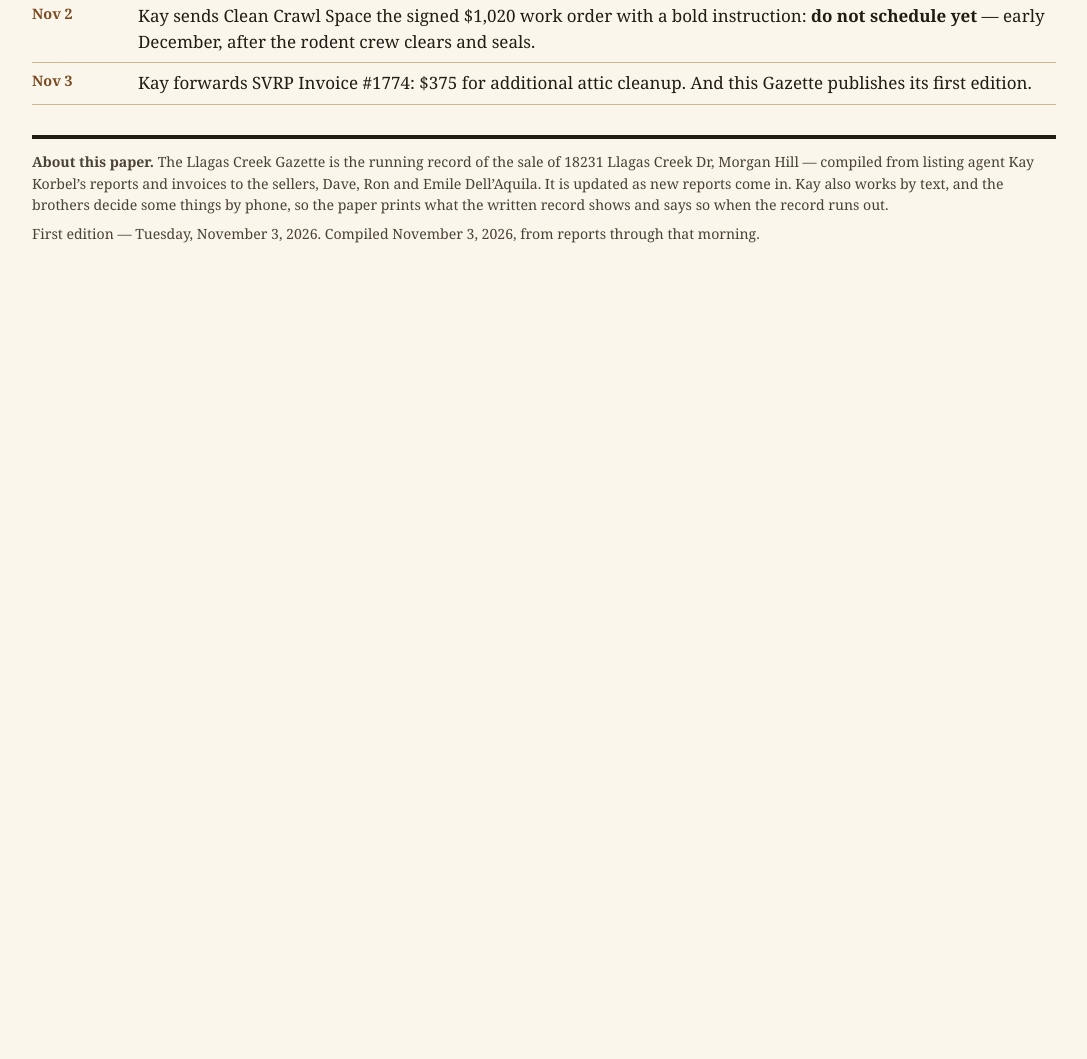
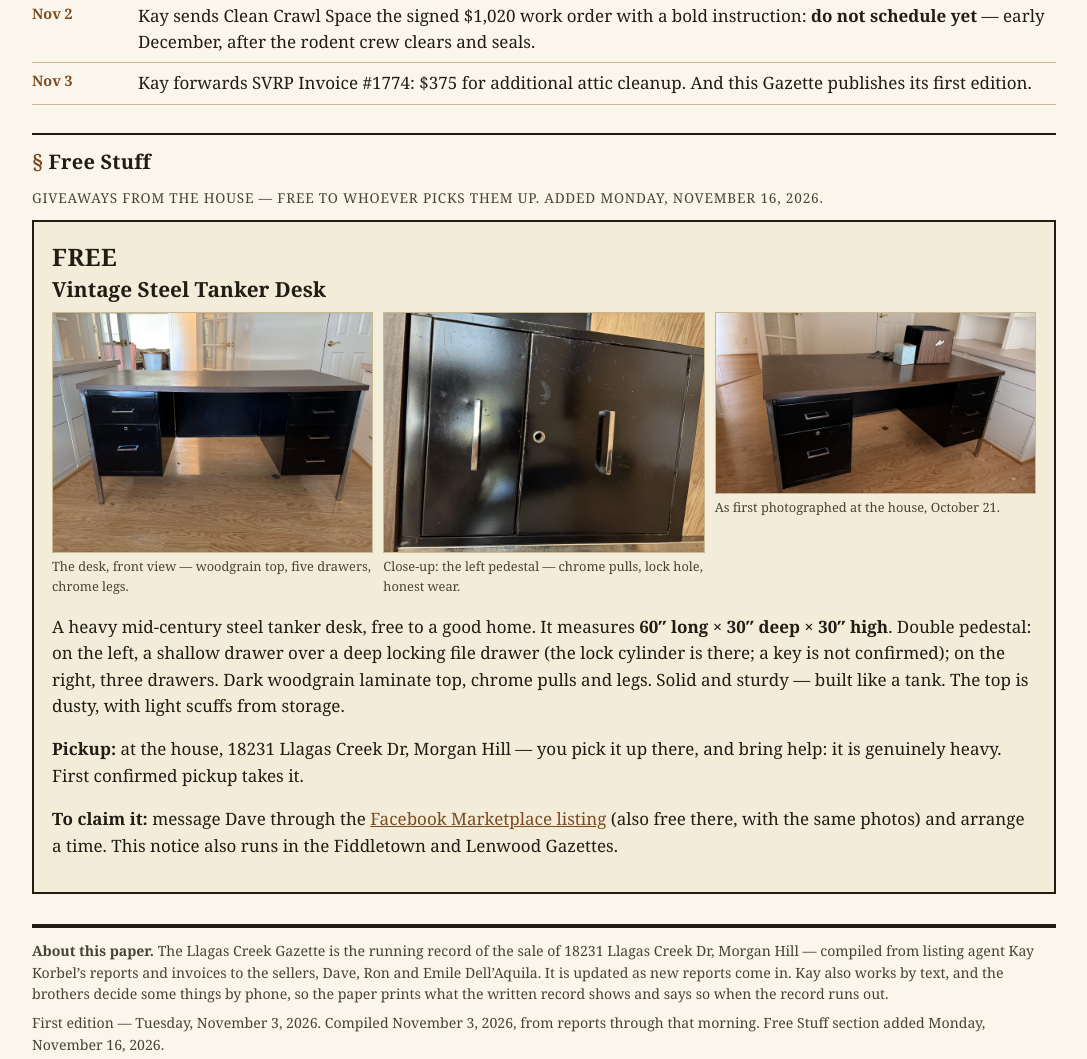
Before and after one commit to davedellaquila/llagas-creek-gazette, a plain HTML site: page index.html in a window 1280 px wide. Shown: the part 4885-5944 px from the top of the page, without its empty margins (96-1183 px from the left). Before the commit the page ends 5185 px from the top, so only its background shows below. Drawn offline with Linux system fonts and the light colour scheme.

Commit message:
Free Stuff: vintage steel tanker desk giveaway with the listing's three photos (Nov 16, 2026)

```diff
--- a/index.html
+++ b/index.html
@@ -106,6 +106,14 @@
   }
   .lightbox .lb-close{position:absolute; top:14px; right:16px}
   img.story-photo{cursor:zoom-in; max-width:100%; height:auto}
+  /* Free Stuff */
+  .free-item{border:2px solid var(--rule); background:var(--box); padding:16px 18px; margin:0 0 14px}
+  .free-item .price{font-size:1.5rem; font-weight:900; letter-spacing:.02em; margin:0 0 2px}
+  .free-item h4{font-size:1.3rem; margin:0 0 8px; line-height:1.2}
+  .free-photos{display:flex; gap:10px; flex-wrap:wrap; margin:10px 0}
+  .free-photos figure{margin:0; flex:1 1 200px}
+  .free-photos img{width:100%; height:auto; display:block; border:1px solid var(--box-line)}
+  .free-photos figcaption{font-size:.8rem; color:var(--ink-soft); margin-top:4px}
 </style>
 </head>
 <body>
@@ -251,9 +259,33 @@
     <li><span class="when">Nov 3</span><span class="what">Kay forwards SVRP Invoice #1774: $375 for additional attic cleanup. And this Gazette publishes its first edition.</span></li>
   </ul>
 
+  <h3 class="section"><span class="no">§</span> Free Stuff</h3>
+  <p class="byline">Giveaways from the house — free to whoever picks them up. Added Monday, November 16, 2026.</p>
+  <article class="free-item">
+    <p class="price">FREE</p>
+    <h4>Vintage Steel Tanker Desk</h4>
+    <div class="free-photos">
+      <figure>
+        <img class="story-photo" src="photos/tanker-desk-01-front.jpg" alt="Front view of the vintage steel tanker desk: dark woodgrain top, two drawers on the left including the locking file drawer, three drawers on the right, chrome legs">
+        <figcaption>The desk, front view — woodgrain top, five drawers, chrome legs.</figcaption>
+      </figure>
+      <figure>
+        <img class="story-photo" src="photos/tanker-desk-02-pedestal.jpg" alt="Close-up of the left pedestal's drawer fronts: black steel, chrome pulls, and the lock hole of the file drawer, with honest finish wear">
+        <figcaption>Close-up: the left pedestal — chrome pulls, lock hole, honest wear.</figcaption>
+      </figure>
+      <figure>
+        <img class="story-photo" src="photos/tanker-desk-03-original.jpg" alt="The tanker desk as first photographed in the garage on October 21, 2026, still dusty from storage">
+        <figcaption>As first photographed at the house, October 21.</figcaption>
+      </figure>
+    </div>
+    <p>A heavy mid-century steel tanker desk, free to a good home. It measures <strong>60&Prime; long &times; 30&Prime; deep &times; 30&Prime; high</strong>. Double pedestal: on the left, a shallow drawer over a deep locking file drawer (the lock cylinder is there; a key is not confirmed); on the right, three drawers. Dark woodgrain laminate top, chrome pulls and legs. Solid and sturdy — built like a tank. The top is dusty, with light scuffs from storage.</p>
+    <p><strong>Pickup:</strong> at the house, 18231 Llagas Creek Dr, Morgan Hill — you pick it up there, and bring help: it is genuinely heavy. First confirmed pickup takes it.</p>
+    <p><strong>To claim it:</strong> message Dave through the <a href="https://www.facebook.com/marketplace/item/1447887447530120">Facebook Marketplace listing</a> (also free there, with the same photos) and arrange a time. This notice also runs in the Fiddletown and Lenwood Gazettes.</p>
+  </article>
+
   <footer>
     <p><strong>About this paper.</strong> The Llagas Creek Gazette is the running record of the sale of 18231 Llagas Creek Dr, Morgan Hill — compiled from listing agent Kay Korbel&rsquo;s reports and invoices to the sellers, Dave, Ron and Emile Dell&rsquo;Aquila. It is updated as new reports come in. Kay also works by text, and the brothers decide some things by phone, so the paper prints what the written record shows and says so when the record runs out.</p>
-    <p>First edition — Tuesday, November 3, 2026. Compiled November 3, 2026, from reports through that morning.</p>
+    <p>First edition — Tuesday, November 3, 2026. Compiled November 3, 2026, from reports through that morning. Free Stuff section added Monday, November 16, 2026.</p>
   </footer>
 </div>
 
```
Also changed, not shown: photos/tanker-desk-01-front.jpg (added), photos/tanker-desk-02-pedestal.jpg (added), photos/tanker-desk-03-original.jpg (added).
